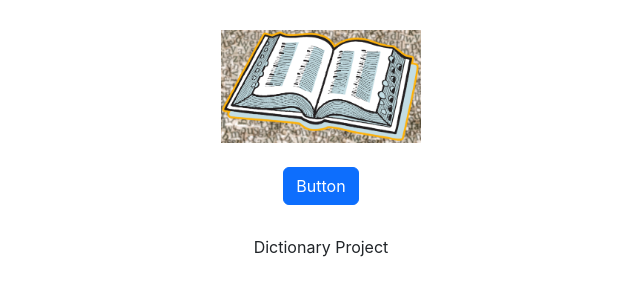
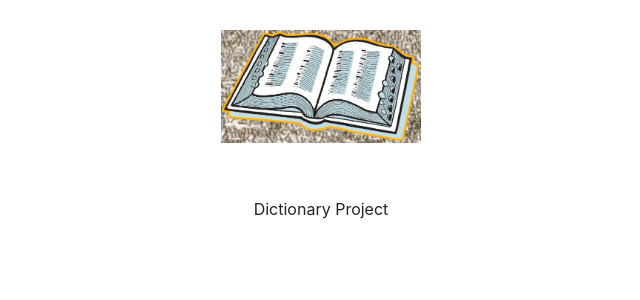
Before and after one commit to NeetuKV/dictionary-project, a React (Create React App) app: page / in a window 1280 px wide. Shown: the top 300 px of the page, without its empty margins (319-959 px from the left). Built offline with nearby package versions, Linux system fonts and the light colour scheme.

Commit message:
removed button

```diff
--- a/src/App.js
+++ b/src/App.js
@@ -7,9 +7,6 @@ export default function App() {
       <header className="App-header">
         <img src={logo} className="App-logo" alt="logo" />
         <br />
-        <a href="#" className="btn btn-primary">
-          Button
-        </a>
       </header>
       Dictionary Project
     </div>
```
